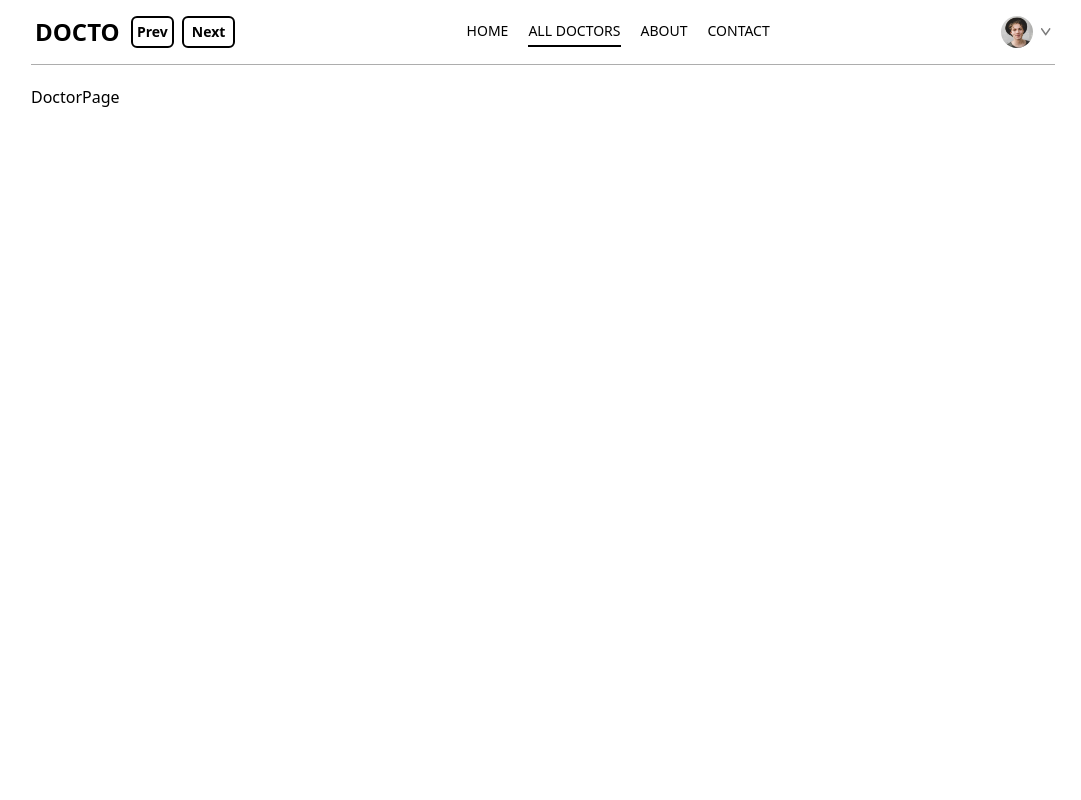
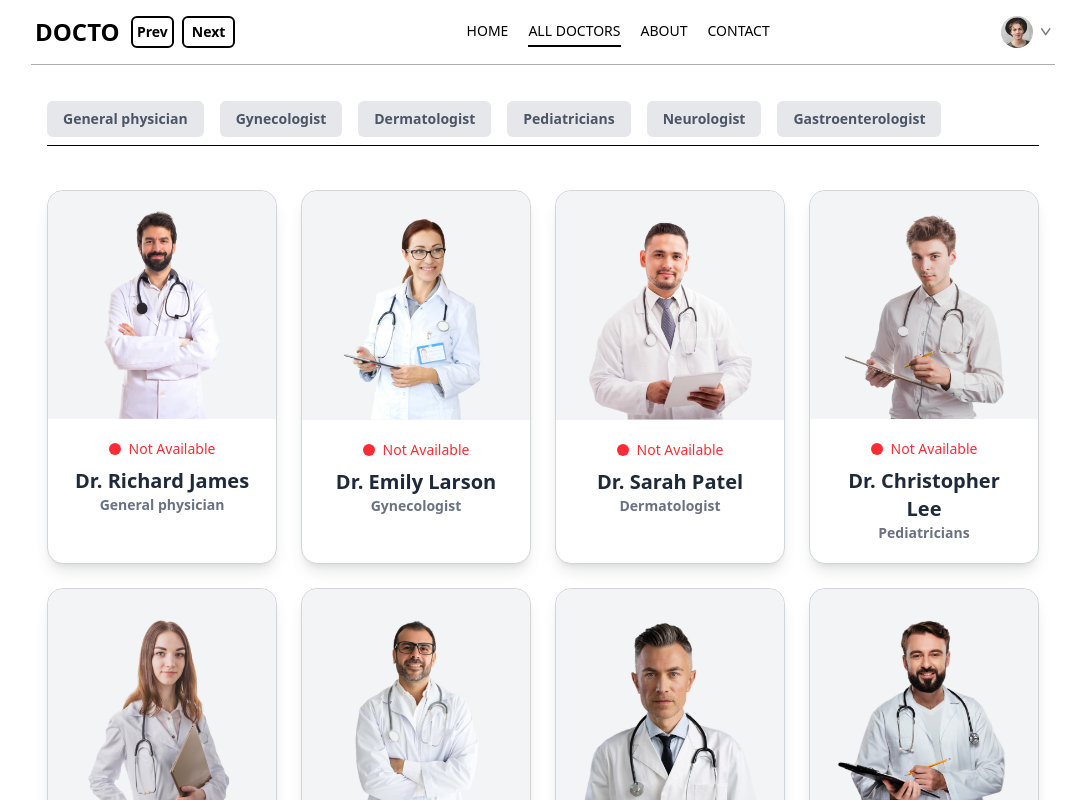
Before and after one commit to MohdSamir2001/DoctogramUI, a React (Vite) app: page /doctors in a window 1280 px wide. Shown: the top 800 px of the page, without its empty margins (97-1178 px from the left). Built offline with nearby package versions, Linux system fonts and the light colour scheme.

Commit message:
Made DoctorsPage

```diff
--- a/src/components/Navbar.jsx
+++ b/src/components/Navbar.jsx
@@ -16,7 +16,7 @@ const Navbar = () => {
     }, 50); // Small delay to avoid flickering
   };
   return (
-    <div className="flex items-center justify-between text-sm px-1 py-4 mb-5 border-b border-b-[#ADADAD]">
+    <div className="flex items-center relative z-10 justify-between text-sm px-1 py-4 mb-5 border-b border-b-[#ADADAD]">
       <div className="flex">
         <div
           onClick={() => navigate("/")}
--- a/src/pages/DoctorsPage.jsx
+++ b/src/pages/DoctorsPage.jsx
@@ -1,7 +1,101 @@
-import React from "react";
+import React, { useEffect, useState } from "react";
+import { useNavigate, useParams } from "react-router";
+import { doctors } from "../assets/assets";
+
+const categories = [
+  "General physician",
+  "Gynecologist",
+  "Dermatologist",
+  "Pediatricians",
+  "Neurologist",
+  "Gastroenterologist",
+];
 
 const DoctorsPage = () => {
-  return <div>DoctorPage</div>;
+  const { speciality } = useParams();
+  const [filterDoc, setFilterDoc] = useState([]);
+  const navigate = useNavigate();
+
+  useEffect(() => {
+    if (speciality) {
+      setFilterDoc(doctors.filter((doc) => doc.speciality === speciality));
+    } else {
+      setFilterDoc(doctors);
+    }
+  }, [speciality]);
+
+  return (
+    <div className="p-4 max-w-6xl font-semibold mx-auto">
+      {/* Category Tabs */}
+      <div className="flex overflow-x-auto gap-4 mb-6 border-b pb-2">
+        {categories.map((category, index) => (
+          <button
+            key={index}
+            onClick={() =>
+              speciality === category
+                ? navigate("/doctors")
+                : navigate(`/doctors/${category}`)
+            }
+            className={`whitespace-nowrap cursor-pointer px-4 py-2 text-sm rounded-md transition-all ${
+              speciality === category
+                ? "bg-black text-white font-semibold"
+                : "bg-gray-200 text-gray-600 hover:bg-gray-300"
+            }`}
+          >
+            {category}
+          </button>
+        ))}
+      </div>
+
+      {/* Doctors Grid */}
+      <div className="grid grid-cols-1 sm:grid-cols-2 md:grid-cols-3 lg:grid-cols-4 gap-6 pt-5">
+        {filterDoc.length > 0 ? (
+          filterDoc.map((item) => (
+            <div
+              key={item._id}
+              onClick={() => {
+                navigate(`/appointment/${item._id}`);
+                window.scrollTo(0, 0);
+              }}
+              className="border border-gray-300 rounded-2xl overflow-hidden cursor-pointer shadow-lg hover:shadow-xl hover:-translate-y-2 transition-all duration-300 bg-white"
+            >
+              {/* Image Container */}
+              <div className="w-full min-h-[220px] bg-gray-100 flex items-center justify-center overflow-hidden rounded-t-2xl">
+                <img
+                  className="w-full h-full sm:object-cover object-contain"
+                  src={item.image}
+                  alt={item.name}
+                />
+              </div>
+              {/* Doctor Info */}
+              <div className="p-5 text-center">
+                <div
+                  className={`flex items-center justify-center gap-2 text-sm font-medium ${
+                    item.available ? "text-green-500" : "text-red-500"
+                  }`}
+                >
+                  <span
+                    className={`w-3 h-3 rounded-full ${
+                      item.available ? "bg-green-500" : "bg-red-500"
+                    }`}
+                  ></span>
+                  <p>{item.available ? "Available" : "Not Available"}</p>
+                </div>
+                <p className="text-xl font-semibold text-gray-800 mt-2">
+                  {item.name}
+                </p>
+                <p className="text-gray-500 text-sm">{item.speciality}</p>
+              </div>
+            </div>
+          ))
+        ) : (
+          <p className="text-gray-600 text-center col-span-full">
+            No doctors available in this category.
+          </p>
+        )}
+      </div>
+    </div>
+  );
 };
 
 export default DoctorsPage;
```
